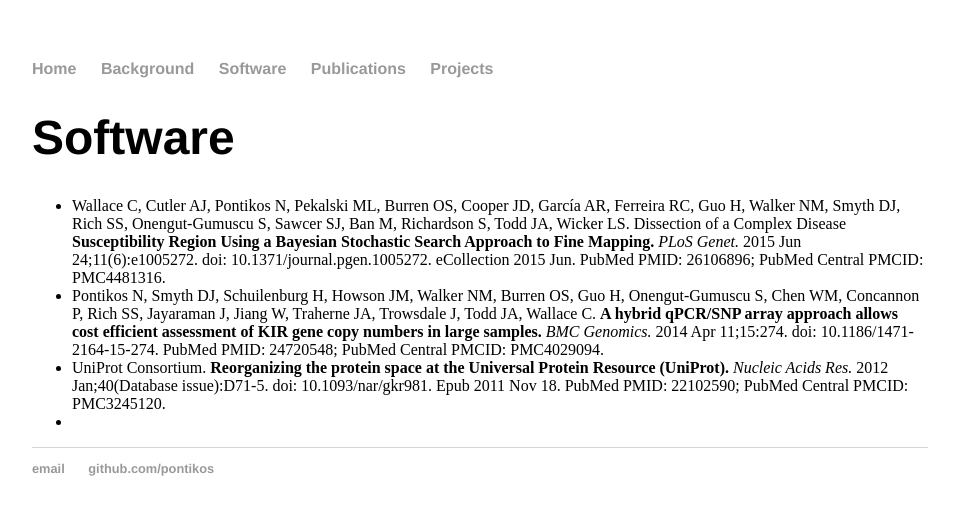
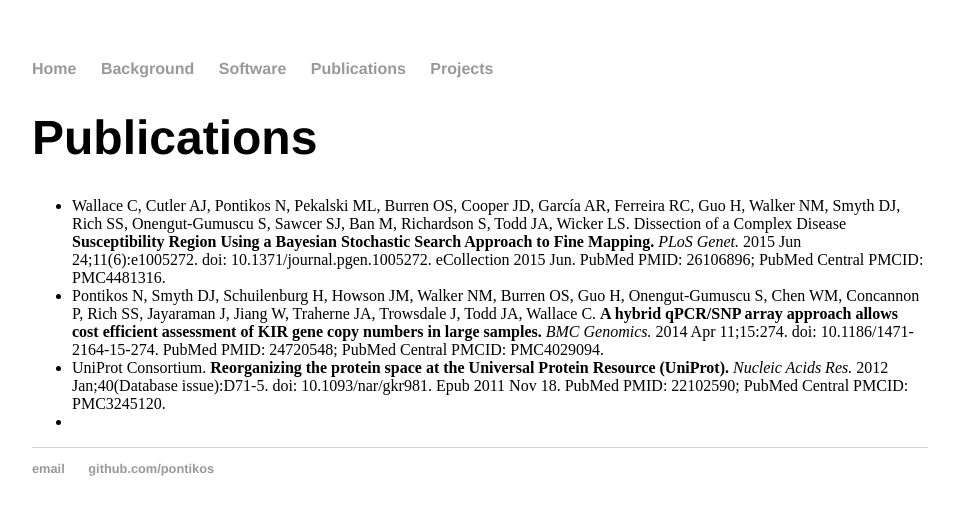
Before and after one commit to pontikos/pontikos.github.io, a Jekyll site: the page built from Publications/index.html, in a window 1280 px wide. Shown: the top 515 px of the page, without its empty margins (160-1119 px from the left). Built offline with Jekyll 4.4.1, drawn with Linux system fonts in a browser that asks for light colours.

Commit message:
Update index.html

```diff
--- a/Publications/index.html
+++ b/Publications/index.html
@@ -2,7 +2,7 @@
 layout: default
 title: Nikolas Pontikos, Postdoc
 ---
-<h1> Software </h1>
+<h1> Publications </h1>
 
 
 <ul>
```
